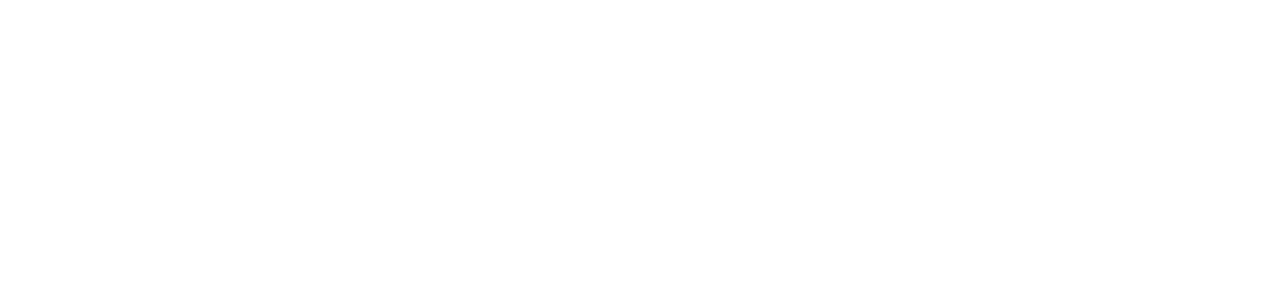
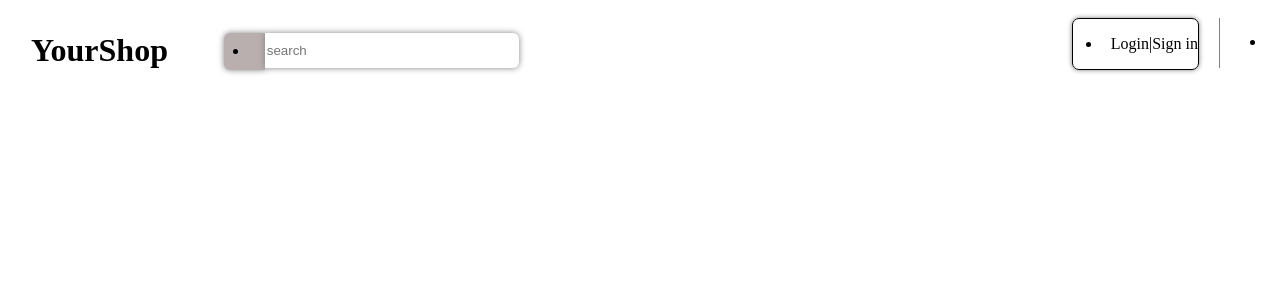
Before and after one commit to Mohmdparsa/online-shop, a React (Create React App) app: page / in a window 1280 px wide. Shown: the top 300 px of the page. Built offline with nearby package versions, Linux system fonts and the light colour scheme.

Commit message:
refactor(firstNavbar):create firstNavbar component

```diff
--- a/src/App.js
+++ b/src/App.js
@@ -1,9 +1,10 @@
 
-
+import FirstNavbar from "./headerComponent/firstNavbar"
 
 function App() {
   return (
     <div className="App">
+       <FirstNavbar />
 
 
     </div>
--- /dev/null
+++ b/src/headerComponent/firstNavbar.jsx
@@ -0,0 +1,46 @@
+import styles from "./firstNavbar.module.css";
+const FirstNavbar = () => {
+  return (
+    <div>
+      <div className={styles.header}>
+        <table className={styles.headerTable}>
+          <tr>
+            <td>
+              <h1 className={styles.title}>YourShop</h1>
+            </td>
+          </tr>
+          <tr>
+            <td>
+              <div className={styles.searchContainer}>
+                <div>
+                  <li className={`fa fa-search  ${styles.searchIcon} `}></li>
+                </div>
+                <div>
+                  <input
+                    className={styles.searchInput}
+                    type="text"
+                    placeholder="search"
+                  ></input>
+                </div>
+              </div>
+            </td>
+          </tr>
+          <div className={styles.loginDiv}>
+            <tr>
+              <td>
+                <li className="fa fa-sign-in"></li>
+              </td>
+            </tr>
+            <span>
+              <span>Login</span>|<span>Sign in</span>
+            </span>
+          </div>
+          <div className={styles.line}></div>
+          <li className={`fa fa-shopping-cart  ${styles.shoppingCart}`}></li>
+        </table>
+      </div>
+    </div>
+  );
+};
+
+export default FirstNavbar;
--- /dev/null
+++ b/src/headerComponent/firstNavbar.module.css
@@ -0,0 +1,55 @@
+.header {
+    position: relative;
+    width: 100%;
+    height: 70px;
+  }
+  .headerTable {
+    display: flex;
+  }
+  .title {
+    margin-left: 20px;
+  }
+  .searchContainer {
+    display: flex;
+  }
+  .searchIcon {
+    margin-top: 22px;
+    margin-left: 50px;
+    background-color: white;
+    padding: 9.4px;
+    border-radius: 6px 0 0 6px;
+    box-shadow: 0 0 6px gray;
+    background-color: rgb(186, 175, 175);
+  }
+  .searchInput {
+    margin-top: 22px;
+    width: 250px;
+    height: 33px;
+    border: none;
+    box-shadow: 0 0 6px gray;
+    border-radius: 0 6px 6px 0;
+  }
+
+  .loginDiv {
+    width: 130px;
+    height: 50px;
+    display: flex;
+    border: 1px solid black;
+    border-radius: 7px;
+    align-items: center;
+    margin-left: 550px;
+    margin-top: 10px;
+    cursor: pointer;
+    padding-left: 10px;
+    box-shadow: 0 0 5px gray;
+  }
+  .line {
+    border-right: 1px solid gray;
+    height: 50px;
+    margin-left: 20px;
+    margin-top: 10px;
+  }
+  .shoppingCart {
+    margin-top: 25px;
+    margin-left: 30px;
+  }
```
